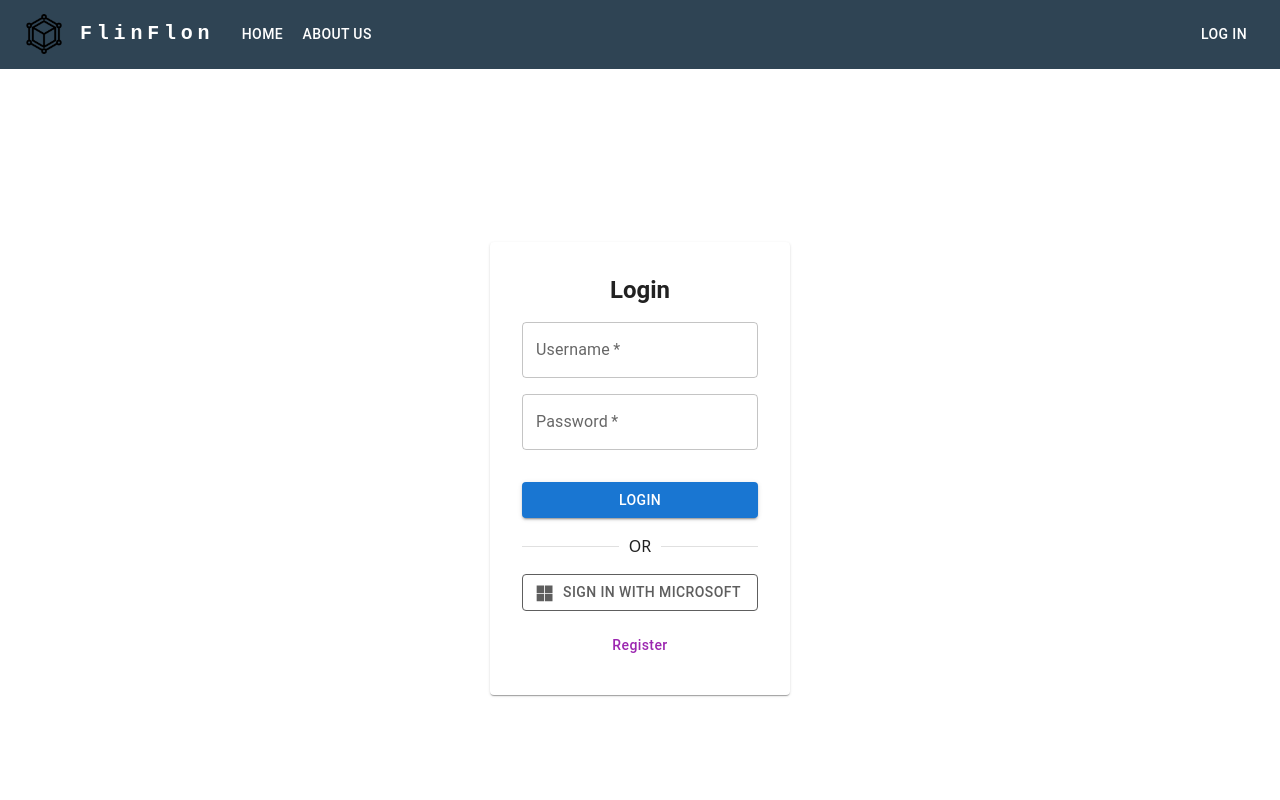
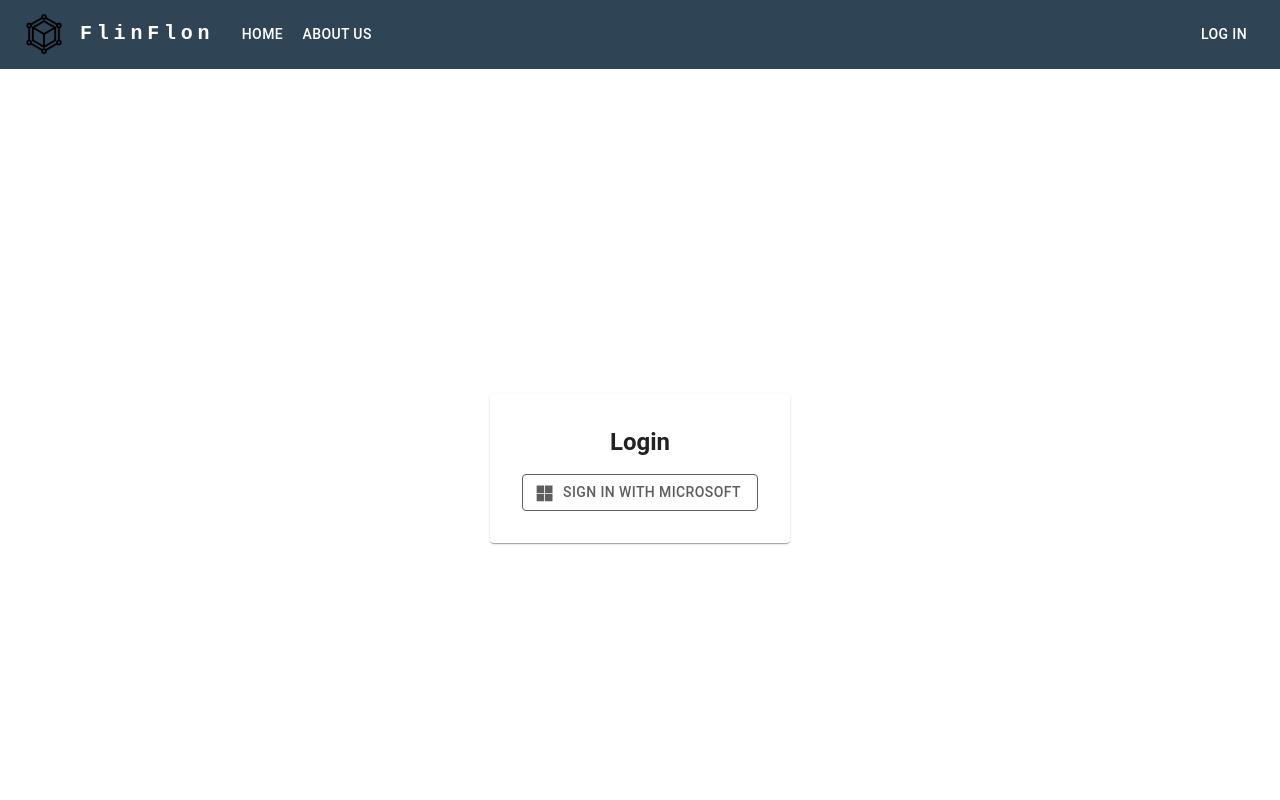
Before and after one commit to David-Gaspar-H/cosc4353-flin-flon, a React (Vite) app in the folder frontend/: page /login in a window 1280 px wide. Shown: the top 800 px of the page. Built offline with nearby package versions, Linux system fonts and the light colour scheme.

Commit message:
Login with MS only

```diff
--- a/frontend/src/components/Login.jsx
+++ b/frontend/src/components/Login.jsx
@@ -18,28 +18,28 @@ const Login = () => {
 	const [password, setPassword] = useState("");
 	const navigate = useNavigate();
 
-	const handleLogin = async (e) => {
-		e.preventDefault();
-
-		try {
-			const response = await api.post("/login/", {
-				username: username,
-				password: password,
-			});
-
-			// Store user data in context for user sessions
-			login(response.data.user);
-
-			// Handle redirect after login
-			if (response.data.user.role !== "admin") {
-				navigate("/");
-			} else {
-				navigate("/dashboard");
-			}
-		} catch (error) {
-			console.error("Login failed:", error);
-		}
-	};
+	// const handleLogin = async (e) => {
+	// 	e.preventDefault();
+	//
+	// 	try {
+	// 		const response = await api.post("/login/", {
+	// 			username: username,
+	// 			password: password,
+	// 		});
+	//
+	// 		// Store user data in context for user sessions
+	// 		login(response.data.user);
+	//
+	// 		// Handle redirect after login
+	// 		if (response.data.user.role !== "admin") {
+	// 			navigate("/");
+	// 		} else {
+	// 			navigate("/dashboard");
+	// 		}
+	// 	} catch (error) {
+	// 		console.error("Login failed:", error);
+	// 	}
+	// };
 
 	const handleMicrosoftLogin = async () => {
 		try {
@@ -50,9 +50,9 @@ const Login = () => {
 		}
 	};
 
-	const handleRegister = () => {
-		navigate("/register");
-	};
+	// const handleRegister = () => {
+	// 	navigate("/register");
+	// };
 
 	return (
 		<Grid2
@@ -77,41 +77,41 @@ const Login = () => {
 					Login
 				</Typography>
 
-				<form onSubmit={handleLogin} style={{ width: "100%" }}>
-					<TextField
-						label="Username"
-						type="username"
-						variant="outlined"
-						fullWidth
-						value={username}
-						onChange={(e) => setUsername(e.target.value)}
-						sx={{ marginBottom: 2 }}
-						required
-					/>
+				{/*<form onSubmit={handleLogin} style={{ width: "100%" }}>*/}
+				{/*	<TextField*/}
+				{/*		label="Username"*/}
+				{/*		type="username"*/}
+				{/*		variant="outlined"*/}
+				{/*		fullWidth*/}
+				{/*		value={username}*/}
+				{/*		onChange={(e) => setUsername(e.target.value)}*/}
+				{/*		sx={{ marginBottom: 2 }}*/}
+				{/*		required*/}
+				{/*	/>*/}
 
-					<TextField
-						label="Password"
-						type="password"
-						variant="outlined"
-						fullWidth
-						value={password}
-						onChange={(e) => setPassword(e.target.value)}
-						sx={{ marginBottom: 2 }}
-						required
-					/>
+				{/*	<TextField*/}
+				{/*		label="Password"*/}
+				{/*		type="password"*/}
+				{/*		variant="outlined"*/}
+				{/*		fullWidth*/}
+				{/*		value={password}*/}
+				{/*		onChange={(e) => setPassword(e.target.value)}*/}
+				{/*		sx={{ marginBottom: 2 }}*/}
+				{/*		required*/}
+				{/*	/>*/}
 
-					<Button
-						variant="contained"
-						color="primary"
-						type="submit"
-						fullWidth
-						sx={{ marginTop: 2 }}
-					>
-						Login
-					</Button>
-				</form>
+				{/*	<Button*/}
+				{/*		variant="contained"*/}
+				{/*		color="primary"*/}
+				{/*		type="submit"*/}
+				{/*		fullWidth*/}
+				{/*		sx={{ marginTop: 2 }}*/}
+				{/*	>*/}
+				{/*		Login*/}
+				{/*	</Button>*/}
+				{/*</form>*/}
 
-				<Divider sx={{ width: "100%", my: 2 }}>OR</Divider>
+				{/*<Divider sx={{ width: "100%", my: 2 }}>OR</Divider>*/}
 
 				<Button
 					variant="outlined"
@@ -130,15 +130,15 @@ const Login = () => {
 					Sign in with Microsoft
 				</Button>
 
-				<Grid2 container justifyContent="center" sx={{ marginTop: 2 }}>
-					<Button
-						color="secondary"
-						onClick={handleRegister}
-						sx={{ textTransform: "none" }}
-					>
-						Register
-					</Button>
-				</Grid2>
+				{/*<Grid2 container justifyContent="center" sx={{ marginTop: 2 }}>*/}
+				{/*	<Button*/}
+				{/*		color="secondary"*/}
+				{/*		onClick={handleRegister}*/}
+				{/*		sx={{ textTransform: "none" }}*/}
+				{/*	>*/}
+				{/*		Register*/}
+				{/*	</Button>*/}
+				{/*</Grid2>*/}
 			</Paper>
 		</Grid2>
 	);
```
